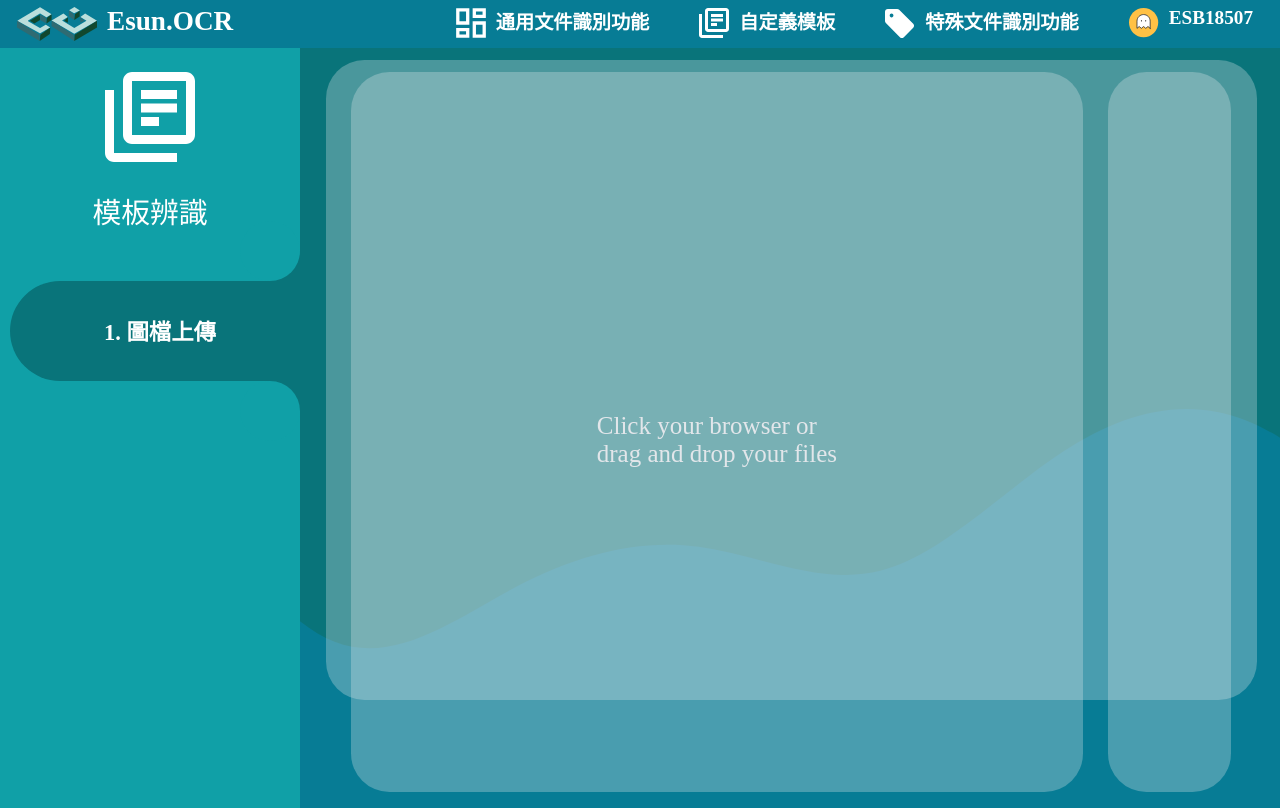
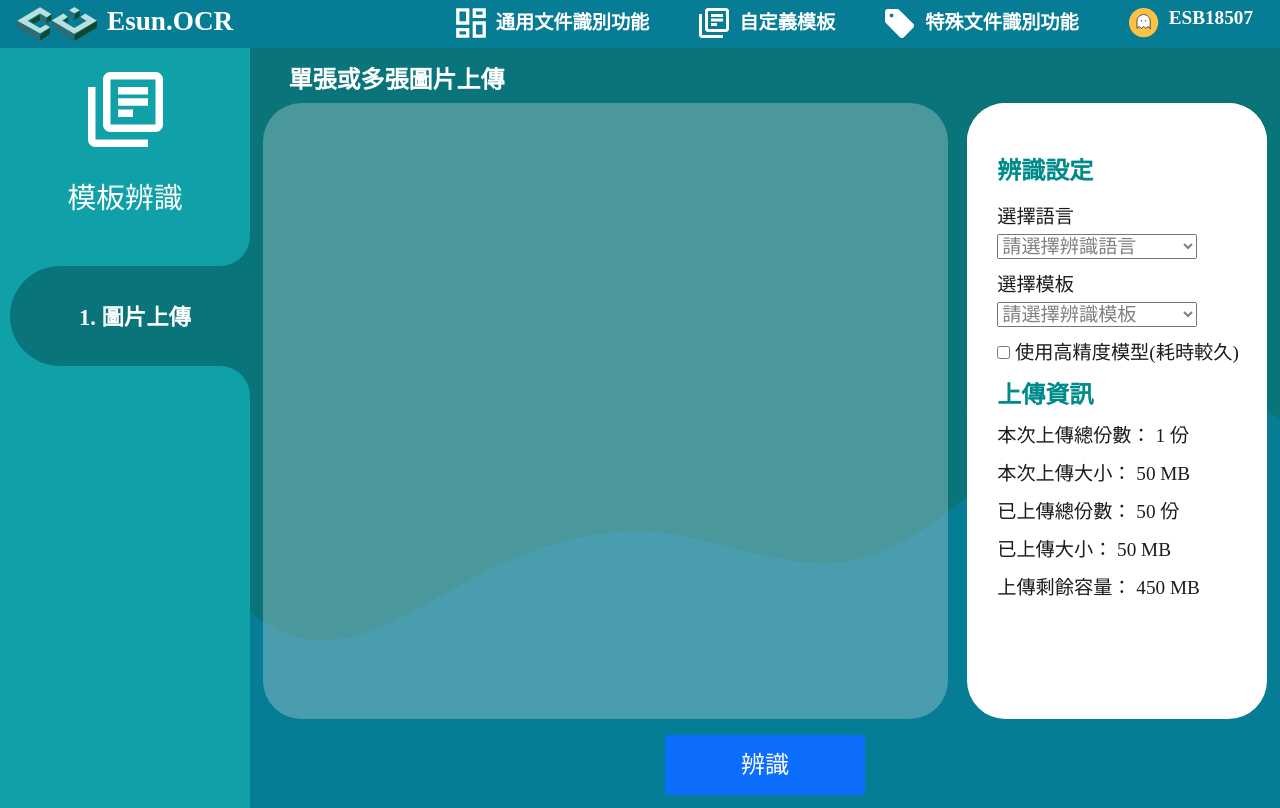
Before and after one commit to halloju/_ocr_web_service, a Vue app in the folder frontend/: page /template-ocr/upload in a window 1280 px wide. Built offline with nearby package versions, Linux system fonts and the light colour scheme.

Commit message:
[style] 調整 css

```diff
--- a/frontend/src/assets/css/content.css
+++ b/frontend/src/assets/css/content.css
@@ -45,6 +45,7 @@
     height: 100%;
     border-radius: 3vw 3vw 0vw 0vw;
     overflow: hidden;
+    min-width: 700px;
 }
 .contentWrapperFlex .contentWrapper2{
     flex-grow:1;
@@ -52,6 +53,7 @@
     height: 100%;
     margin-left: 1.5vw;
     border-radius: 3vw 3vw 3vw 3vw;
+    width: 300px;
 }
 .contentWrapperFlex .contentWrapperSub{
     flex-grow:1;
@@ -69,7 +71,6 @@
     background-color: white;
     height: 32vh;
     border-radius: 3vw 3vw 3vw 3vw;
-    padding: 0 0;
 }
 .contentWrapperFlex .contentWrapper3{
     flex-grow:4;
@@ -91,9 +92,23 @@
     margin-right: 2vw;
     border-radius: 3vw 3vw 3vw 3vw;
 }
+.contentWrapperFlex .contentWrapper5{
+    flex-grow:4;
+    background-color: rgba(226, 230, 234, 0.3);
+    height: 100%;
+    border-radius: 3vw 3vw 3vw 3vw;
+}
+.contentWrapperFlex .contentWrapperSubFull{
+    flex-grow:1;
+    background-color: white;
+    height: 100%;
+    margin-left: 1.5vw;
+    border-radius: 3vw 3vw 3vw 3vw;
+    max-width: 300px;
+}
 .bar {
+
     display: flex;
-    background-color: white;
     margin-bottom: 5px;
     text-align: left;
 }
@@ -115,7 +130,8 @@
 .my-content0 {
     width: 100%;
     height: 80vh;
-    color: #E2E6EA;
+    background-color: rgba(226, 230, 234, 0.3);
+
     font-size: 25px;
     display: flex;
     justify-content: center;
@@ -136,6 +152,12 @@
 .my-content2-small {
     width: 100%;
     height: 20vh;
+    color: #E2E6EA;
+    overflow-y: scroll;
+}
+.my-content3-small {
+    width: 100%;
+    height: 30vh;
     color: #E2E6EA;
     overflow-y: scroll;
 }
--- a/frontend/src/assets/css/navbar.css
+++ b/frontend/src/assets/css/navbar.css
@@ -66,9 +66,9 @@
     color: inherit;
     text-decoration: none;
   }
-  @media (max-width: 1110px) {
+  @media (max-width: 1260px) {
     .menu {
-      min-width: 1000px;
+      min-width: 1250px;
     }
     nav .menu-item .menu-title p {
       display: none;
--- a/frontend/src/assets/css/sidebar.css
+++ b/frontend/src/assets/css/sidebar.css
@@ -23,10 +23,11 @@
 }
 .menu-items .link-container p {
     color: white;
+    width: 250px
 }
 .menu-items .side-btn {
     margin-left: 10px;
-    min-width: 290px;
+    min-width: 240px;
     text-align: center;
     padding-top: 25px;
     border: none;
--- a/frontend/src/assets/css/sidebar_frame.css
+++ b/frontend/src/assets/css/sidebar_frame.css
@@ -7,7 +7,7 @@
 
 }
 .sidebar {
-    min-width: 300px;
+    min-width: 250px;
 }
 .content {
     background: url('@/assets/images/dashborad-bg.svg') no-repeat;
@@ -16,6 +16,6 @@
     background-color: #09747A;
     border-radius: 0px;
     height: 95vh;
-    min-width: 700px;
-    overflow-y: scroll;
+    min-width: 1000px;
+    overflow: scroll;
 }
--- /dev/null
+++ b/frontend/src/assets/css/template.css
@@ -0,0 +1,12 @@
+.content-item {
+    font-size: 1.2rem;
+    margin-top: 10px;
+    margin-left: 30px;
+}
+.select-item {
+    width: 200px;
+    font-size: 1.2rem;
+    margin-top: 5px;
+    margin-left: 30px;
+    color: grey;
+}
--- a/frontend/src/views/TemplateOcr.vue
+++ b/frontend/src/views/TemplateOcr.vue
@@ -24,8 +24,8 @@ export default {
     return {
             model: "模板辨識",
             img_src: feature2,
-            model_bar: [{title: "1. 圖檔上傳", path: "/template-ocr/upload", sub_title: "1. 圖檔上傳"},
-                      ],
+            model_bar: [{title: "1. 圖片上傳", path: "/template-ocr/upload", sub_title: "圖檔上傳"},
+                       ],
       };
   },
   methods: {
--- a/frontend/src/views/TemplateOcrUpload.vue
+++ b/frontend/src/views/TemplateOcrUpload.vue
@@ -1,75 +1,59 @@
 <template>
-  <div class="contentWrapper">
-  <div class="contentWrapper1 py-5 ">
-    <div class="my-content">
-      Click your browser or <br>
-      drag and drop your files
+  <div class="step">
+    單張或多張圖片上傳
+  </div>
+  <div class="contentWrapperFlex">
+    <div class="contentWrapper5 py-5 ">
+    </div>
+    <div class="contentWrapperSubFull">
+      <div class="contentWrapperSub1 py-5">
+        <div class="bar">
+          <span class="content-title">辨識設定</span>
+        </div>
+        <div class="my-content3-small">
+          <div class="content-item">
+            選擇語言
+          </div>
+          <select class="select-item">
+            <option>請選擇辨識語言</option>
+            <option>英語</option>
+            <option>繁體中文</option>
+            <option>日文</option>
+          </select>
+          <div class="content-item">
+            選擇模板
+          </div>
+          <select class="select-item">
+              <option>請選擇辨識模板</option>
+              <option>Template 1</option>
+              <option>Template 2</option>
+              <option>Template 3</option>
+          </select>
+          <div class="content-item">
+            <input type="checkbox"> 使用高精度模型(耗時較久)
+          </div>
+        </div>
+      </div>
+      <div class="contentWrapperSub2">
+        <div class="bar">
+          <span class="content-title">上傳資訊</span>
+        </div>
+        <div class="content-item">本次上傳總份數： 1 份 </div>
+        <div class="content-item">本次上傳大小： 50 MB </div>
+        <div class="content-item">已上傳總份數： 50 份 </div>
+        <div class="content-item">已上傳大小： 50 MB </div>
+        <div class="content-item">上傳剩餘容量： 450 MB </div>
+      </div>
     </div>
   </div>
-  <div class="contentWrapper2 py-5">
-    <div class="my-content2">
-    </div>
-  </div>
+  <div class="buttons">
+      <router-link to="" class="btn bg-primary">辨識</router-link>
   </div>
 </template>
 
 <style scoped>
-.contentWrapper {
-  display: flex;
-  height: 80vh;
-  justify-content: center;
-}
-.contentWrapper1{
-  flex-grow:4;
-  background-color: rgba(226, 230, 234, 0.3);
-  height: 90vh;
-  margin-top: 1.5vh;
-  margin-bottom: 1.5vh;
-  margin-left: 2vw;
-  margin-right: 1vw;
-  border-radius: 3vw 3vw 3vw 3vw;
-}
-.my-content {
-  width: 100%;
-  height: 80vh;
-  color: #E2E6EA;
-  font-size: 25px;
-  display: flex;
-  justify-content: center;
-  align-items: center;
-}
-.contentWrapper2{
-  flex-grow:1;
-  background-color: rgba(226, 230, 234, 0.3);
-  height: 90vh;
-  margin-top: 1.5vh;
-  margin-bottom: 1.5vh;
-  margin-left: 1vw;
-  margin-right: 2vw;
-  border-radius: 3vw 3vw 3vw 3vw;
-}
-.bar {
-  background-color: white;
-  margin-bottom: 20px;
-  text-align: left;
-}
-.bar .content-title {
-  margin-left: 30px;
-  color: #008b8b;
-  font-size: 17px;
-  font-weight: bold;
-}
-.bar .content-subtitle {
-  color: grey;
-  font-size: 17px;
-}
-.my-content2 {
-  position: relative;
-  text-align: center;
-  width: 100%;
-  height: 80vh;
-  color: #E2E6EA;
-}
+@import '@/assets/css/content.css';
+@import '@/assets/css/template.css';
 </style>
 <script>
 export default {
```
Also changed, not shown: frontend/src/views/DefineStep5.vue (indentation only). Lines whose indentation alone changed are shown as unchanged.
